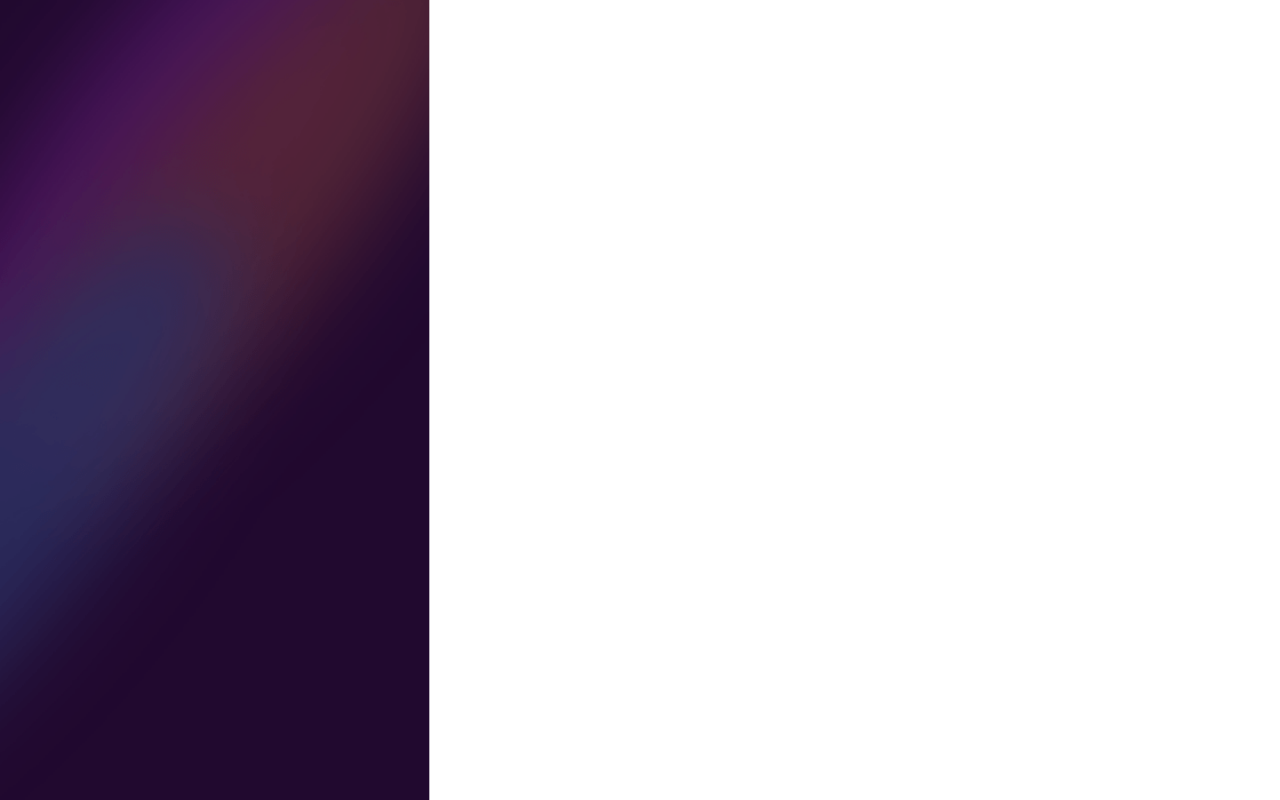
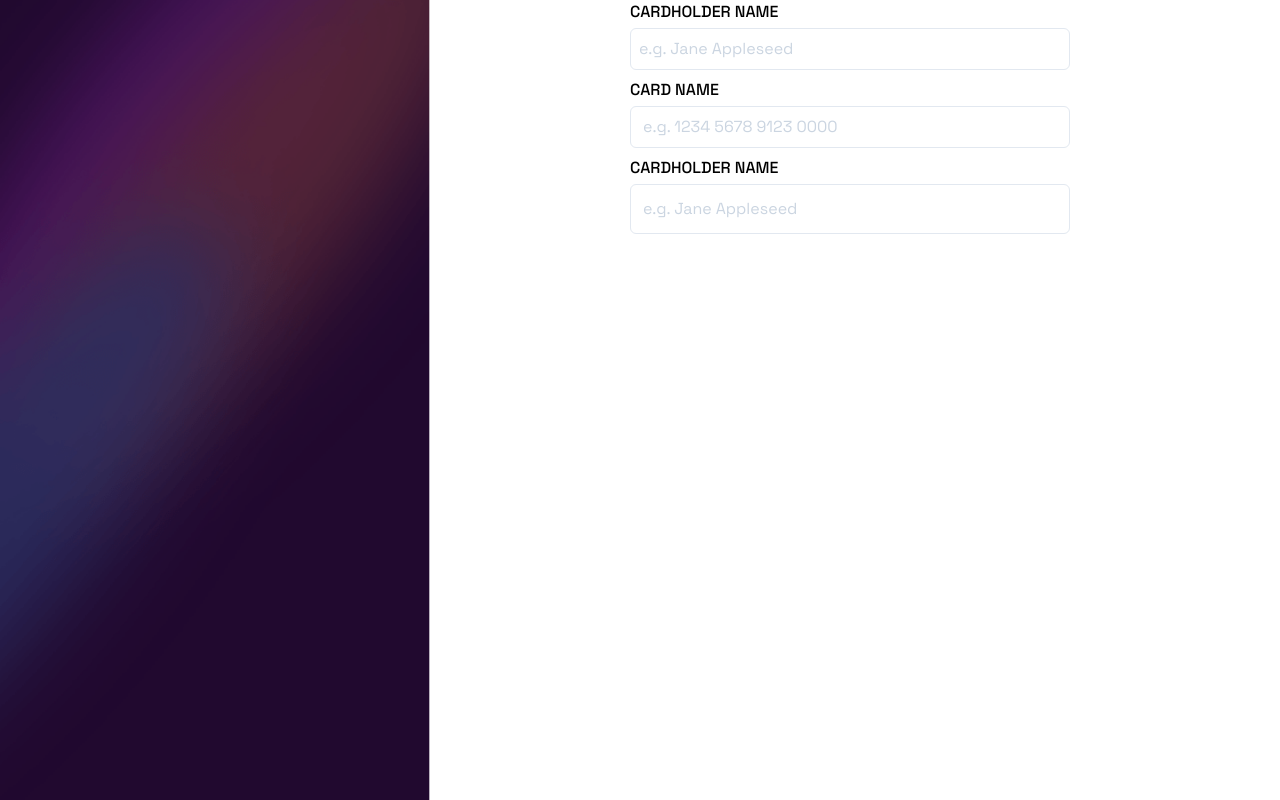
Before and after one commit to JFmaia/form-card-interative, a React (Vite) app in the folder loginCardInterative/: page / in a window 1280 px wide. Built offline with nearby package versions, Linux system fonts and the light colour scheme.

Commit message:
fix:settings for the form to work

```diff
--- /dev/null
+++ b/loginCardInterative/index.css
@@ -0,0 +1,3 @@
+html{
+    height: 100%;
+}
--- a/loginCardInterative/index.html
+++ b/loginCardInterative/index.html
@@ -6,10 +6,11 @@
     <link rel="preconnect" href="https://fonts.gstatic.com" crossorigin>
     <link rel="icon" type="image/svg+xml" href="/vite.svg" />
     <meta name="viewport" content="width=device-width, initial-scale=1.0" />
-    <link href="https://fonts.googleapis.com/css2?family=Space+Grotesk:wght@500&display=swap" rel="stylesheet">
+    <link href="https://fonts.googleapis.com/css2?family=Space+Grotesk:wght@400;500;600;700&display=swap" rel="stylesheet">
+    <link rel="stylesheet" href="index.css">
     <title>Vite + React + TS</title>
   </head>
-  <body class="bg-white bg-bgPurpple bg-cover bg-no-repeat">
+  <body class="bg-white bg-bgPurpple bg-cover bg-no-repeat h-[100%]">
     <div id="root"></div>
     <script type="module" src="/src/main.tsx"></script>
   </body>
--- a/loginCardInterative/src/App.tsx
+++ b/loginCardInterative/src/App.tsx
@@ -5,8 +5,25 @@ function App() {
   const [count, setCount] = useState(0)
 
   return (
-    <div className="max-w-[1344px] mx-auto flex flex-col items-center my-20">
-
+    <div className="max-w-[1344px] mx-auto flex flex-col justify-center items-center">
+      <div className="flex flex-row justify-around w-[100%] h-[100%] items-center">
+        <span></span>
+        <div className="flex flex-col w-[440px] gap-2">
+          <div>
+            <span className="font-medium">CARDHOLDER NAME</span>
+            <input className="w-[100%] placeholder:text-slate-300 p-2 bg-white border border-slate-200 rounded-md mt-1" type="text" placeholder="e.g. Jane Appleseed"/>
+          </div>
+          <div>
+            <span className="font-medium">CARD NAME</span>
+            <input className="w-[100%] placeholder:text-slate-300 p-2 bg-white border border-slate-200 rounded-md mt-1" type="text" placeholder=" e.g. 1234 5678 9123 0000"/>
+          </div>
+          <div>
+            <span className="font-medium">CARDHOLDER NAME</span>
+            <input className="w-[100%] placeholder:text-slate-300 p-3 bg-white border border-slate-200 rounded-md mt-1" type="text" placeholder="e.g. Jane Appleseed"/>
+          </div>
+          <button></button>
+        </div>
+      </div>
     </div>
   )
 }
```
